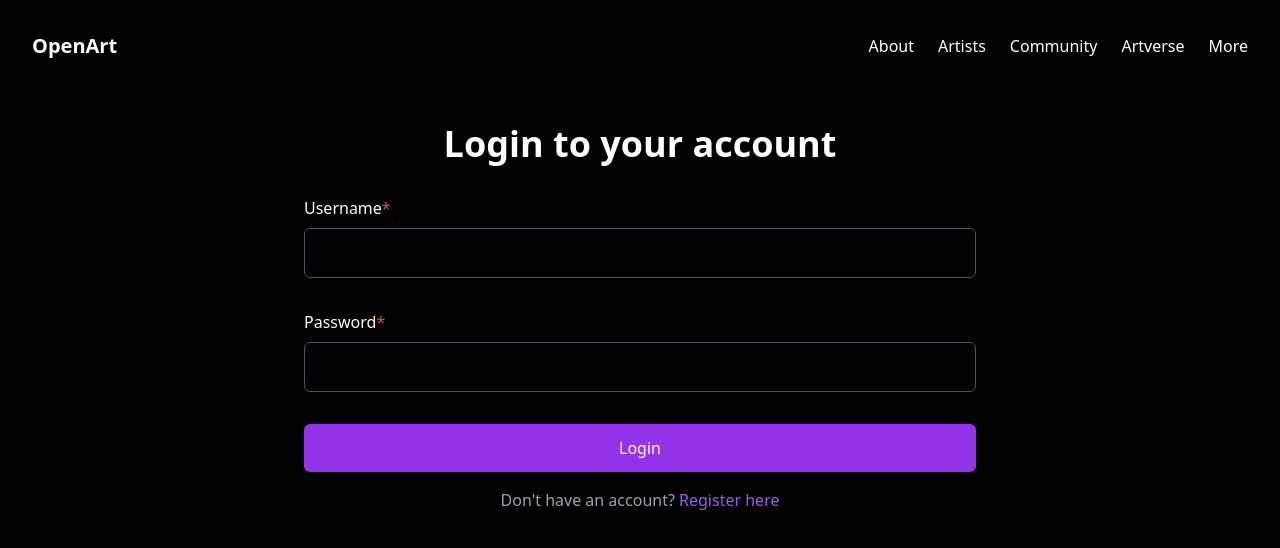
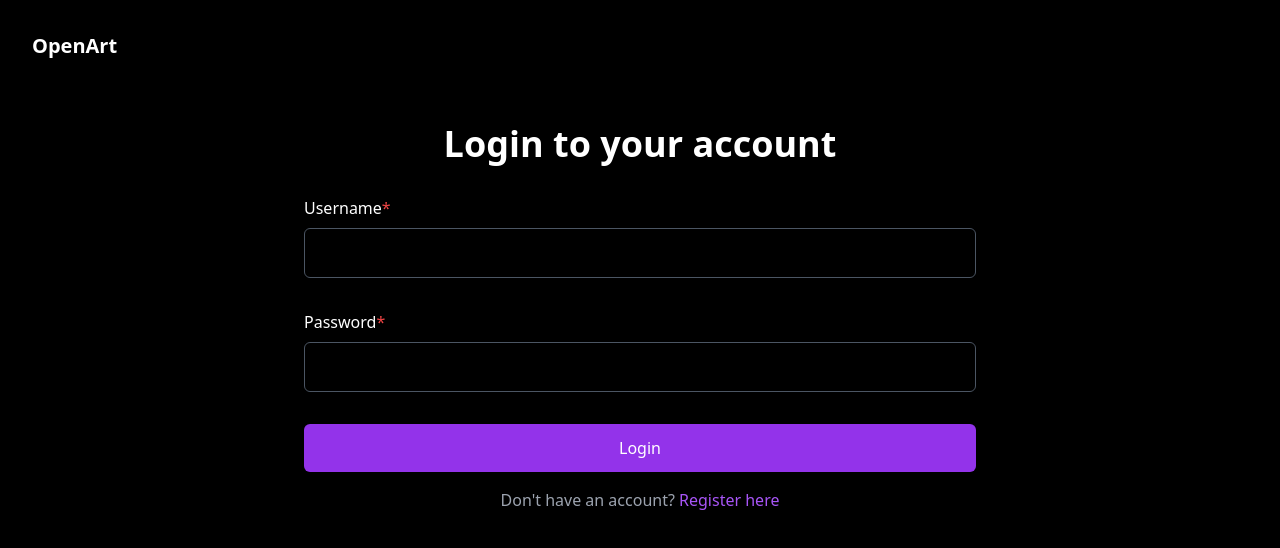
Before and after one commit to logicshrey/OpenArt-The-Frontend, a React (Vite) app: page /login in a window 1280 px wide. Shown: the top 548 px of the page. Built offline with nearby package versions, Linux system fonts and the light colour scheme.

Commit message:
testing UI

```diff
--- a/src/pages/Artworks.jsx
+++ b/src/pages/Artworks.jsx
@@ -150,8 +150,8 @@ const ArtworksPage = () => {
         <div className="flex items-center gap-8">
           <a href="/artblogs" className="hover:text-gray-300">Artblogs</a>
           <a href="/artverse" className="hover:text-gray-300">Artverse</a>
-          <a href="https://artsandculture.google.com/category/artist" className="hover:text-gray-300">Artists</a>
-          <a href="https://artsocietyofindia.org" className="hover:text-gray-300">Community</a>
+          {/* <a href="https://artsandculture.google.com/category/artist" className="hover:text-gray-300">Artists</a>
+          <a href="https://artsocietyofindia.org" className="hover:text-gray-300">Community</a> */}
           <a href="/createartwork" className="hover:text-gray-300">Create Artwork</a>
 
           <button
--- a/src/pages/Login.jsx
+++ b/src/pages/Login.jsx
@@ -60,11 +60,6 @@ const LoginForm = () => {
       <nav className="flex justify-between items-center mb-16">
         <div className="text-xl font-bold cursor-pointer" onClick={() => navigate('/')}>OpenArt</div>
         <div className="flex gap-6 items-center">
-          <a href="#" className="hover:text-gray-300">About</a>
-          <a href="https://artsandculture.google.com/category/artist" className="hover:text-gray-300">Artists</a>
-          <a href="https://artsocietyofindia.org" className="hover:text-gray-300">Community</a>
-          <a href="#" className="hover:text-gray-300">Artverse</a>
-          <a href="#" className="hover:text-gray-300">More</a>
         </div>
       </nav>
 
```
